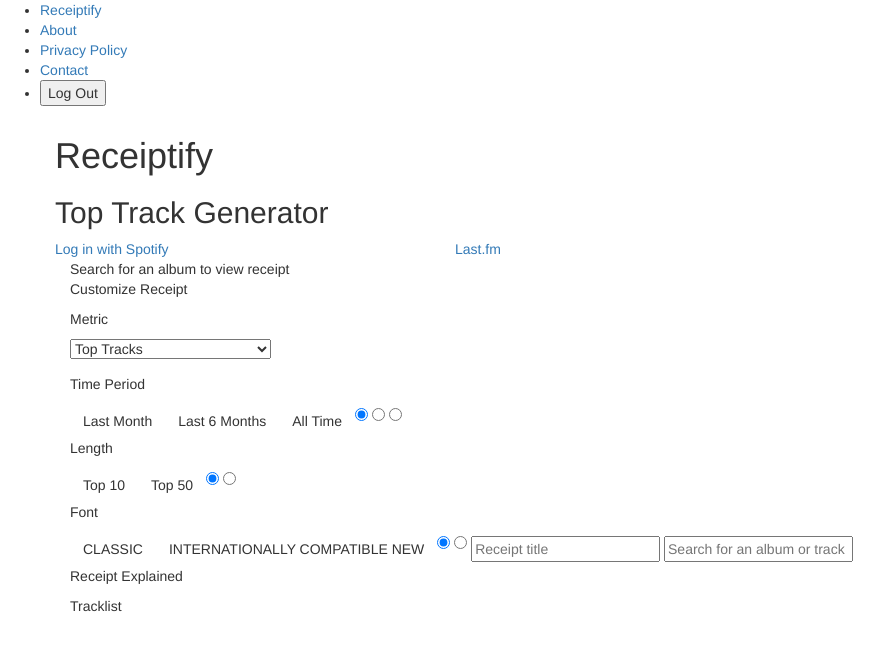
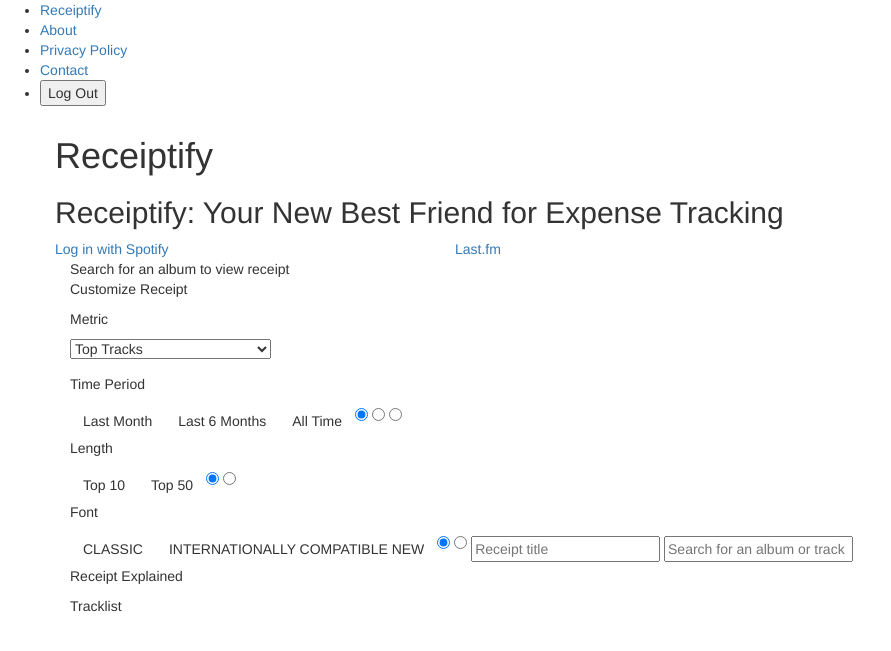
Before and after one commit to receiptifyspotify/receiptifyspotify.github.io, a Jekyll site: the page pages/index.html, which Jekyll copies as it is, in a window 1280 px wide. Shown: the top 651 px of the page, without its empty margins (0-891 px from the left). Built offline with Jekyll 4.4.1, drawn with Linux system fonts in a browser that asks for light colours; nearby versions of some CDN libraries; a script that is not in the unit is left out.

Commit message:
Update index.html

```diff
--- a/pages/index.html
+++ b/pages/index.html
@@ -56,7 +56,7 @@
               <div class="row">
                 <div class="col-12">
                   <h1>Receiptify</h1>
-                  <h2>Top Track Generator</h2>
+                  <h2>Receiptify: Your New Best Friend for Expense Tracking</h2>
                 </div>
                 <div class="row flex-center btns">
                   <div class="col-12 col-md-4">
```
